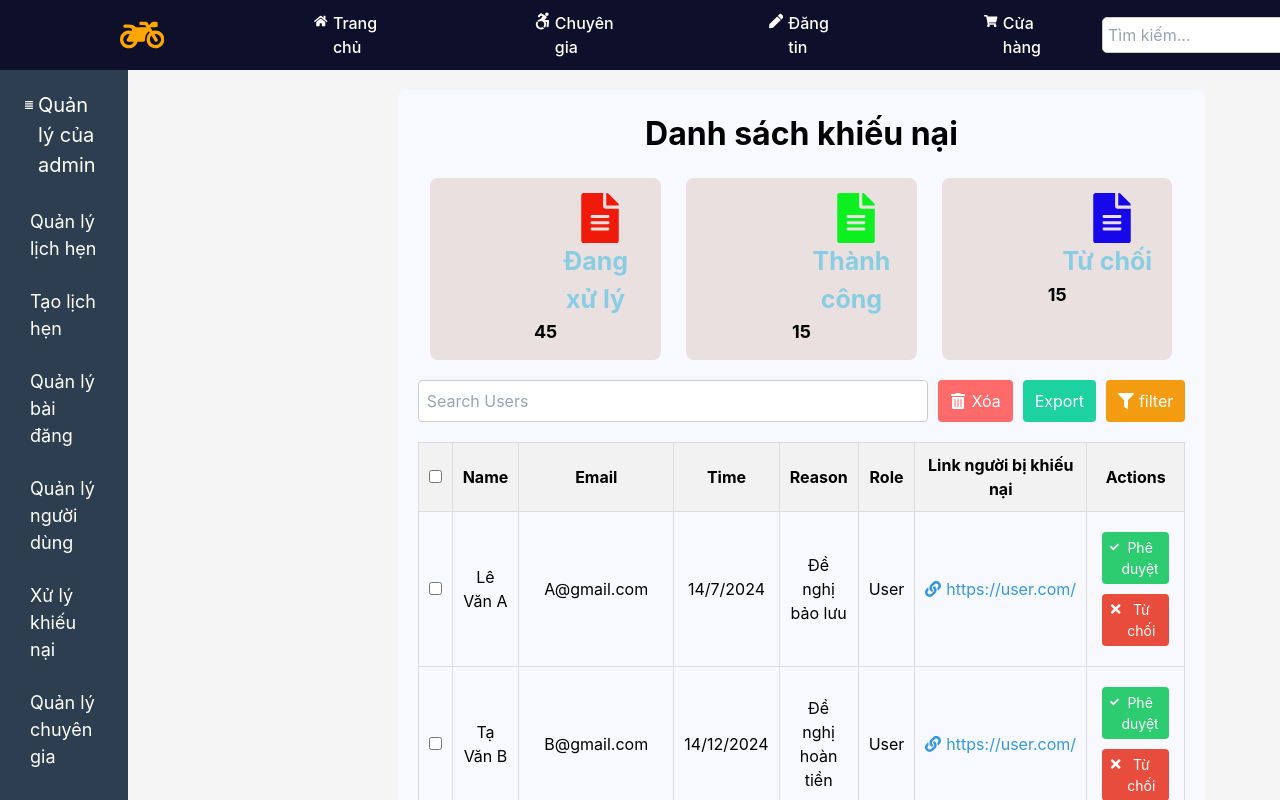
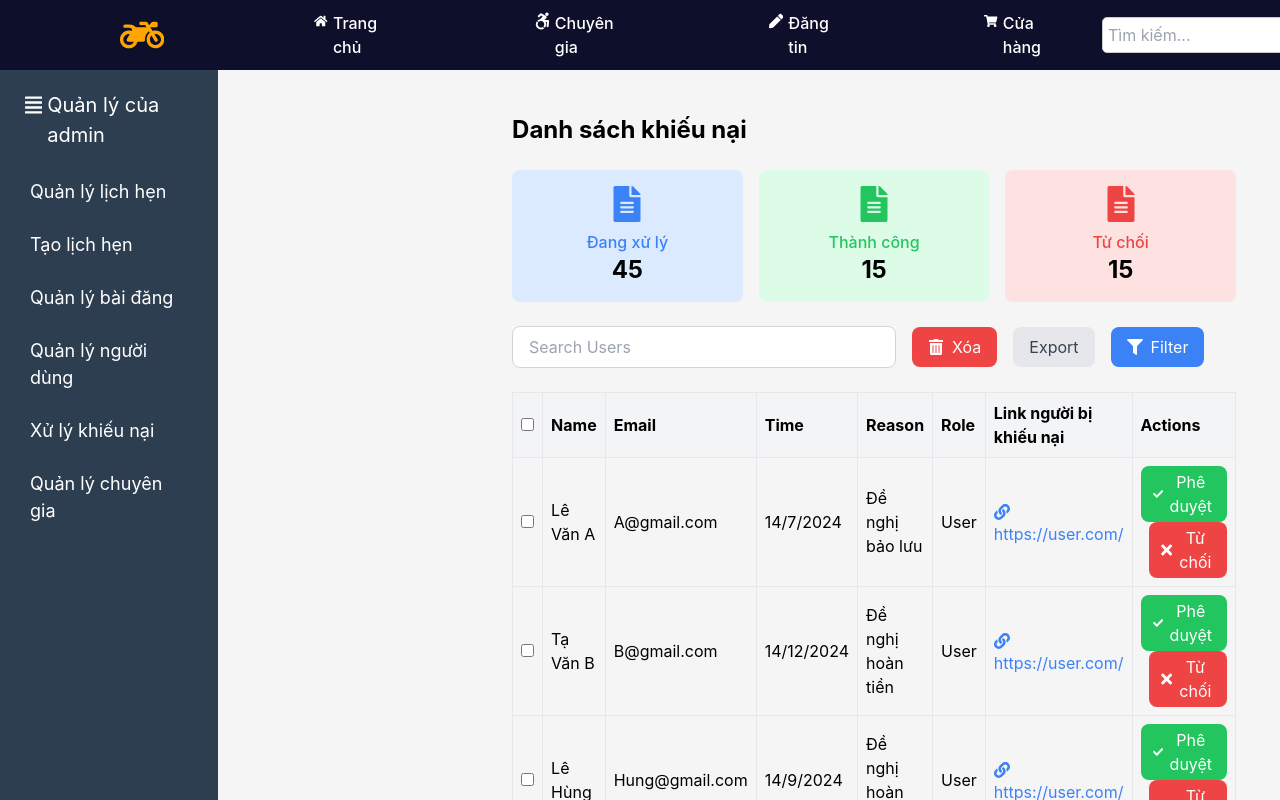
Before and after one commit to nhattruong23062002/MuaBanXeMayCu, a React (Create React App) app: page /admin/handle-complaints in a window 1280 px wide. Shown: the top 800 px of the page. Built offline with nearby package versions, Linux system fonts and the light colour scheme.

Commit message:
fix-bugts

```diff
--- a/src/components/AdBanner.js
+++ b/src/components/AdBanner.js
@@ -20,7 +20,7 @@ function AdBanner() {
     const timer = setTimeout(() => {
       setIsVisible(false);
       localStorage.setItem("hasSeenAdBanner", "true");
-    }, 10000);
+    }, 100000);
     return () => clearTimeout(timer);
   }, []);
 
--- a/src/pages/Admin-Page/HandleComplaints/index.js
+++ b/src/pages/Admin-Page/HandleComplaints/index.js
@@ -1,5 +1,4 @@
 import React, { useState } from "react";
-import "./HandleComplaints.css";
 import {
   FaTrashAlt,
   FaFilter,
@@ -10,7 +9,6 @@ import {
 } from "react-icons/fa";
 
 const HandleComplaints = () => {
-  // Dữ liệu mẫu
   const complaints = [
     {
       name: "Lê Văn A",
@@ -45,102 +43,107 @@ const HandleComplaints = () => {
       link: "https://user.com/",
     },
   ];
-  const [searchTerm, setSearchTerm] = useState(""); // Lưu từ khóa tìm kiếm
-  const [filteredData, setFilteredData] = useState(complaints); // Lưu dữ liệu được lọc
 
-  // Xử lý tìm kiếm
+  const [searchTerm, setSearchTerm] = useState("");
+  const [filteredData, setFilteredData] = useState(complaints);
+
   const handleSearch = (e) => {
     const value = e.target.value.toLowerCase();
     setSearchTerm(value);
-
-    // Lọc dữ liệu dựa trên ID và tiêu đề
     const filtered = complaints.filter(
       (item) =>
-        item.time.toLowerCase().includes(value) || // Lọc theo ID
-        item.name.toLowerCase().includes(value) // Lọc theo tiêu đề
+        item.time.toLowerCase().includes(value) ||
+        item.name.toLowerCase().includes(value)
     );
-
-    setFilteredData(filtered || []); // Cập nhật dữ liệu đã lọc
+    setFilteredData(filtered || []);
   };
 
   return (
-    <div className="handle-complaints-container">
-      <h2>Danh sách khiếu nại</h2>
+    <div className="p-6 max-w-7xl mx-auto">
+      <h2 className="text-2xl font-bold mb-6">Danh sách khiếu nại</h2>
+
       {/* Summary Cards */}
-      <div className="summary-cards-handle">
-        <div className="cards processing">
-          <FaFileAlt className="File-icon" />
-          <p className="text-process">Đang xử lý</p>
-          <h3>45</h3>
+      <div className="grid grid-cols-3 gap-4 mb-6">
+        <div className="bg-blue-100 p-4 rounded-lg flex flex-col items-center">
+          <FaFileAlt className="text-blue-500 text-4xl mb-2" />
+          <p className="text-blue-500 font-medium">Đang xử lý</p>
+          <h3 className="text-2xl font-bold">45</h3>
         </div>
-        <div className="cards success">
-          <FaFileAlt className="File-icon-success" />
-          <p className="text-process">Thành công</p>
-          <h3>15</h3>
+        <div className="bg-green-100 p-4 rounded-lg flex flex-col items-center">
+          <FaFileAlt className="text-green-500 text-4xl mb-2" />
+          <p className="text-green-500 font-medium">Thành công</p>
+          <h3 className="text-2xl font-bold">15</h3>
         </div>
-        <div className="cards rejected">
-          <FaFileAlt className="File-icon-reject" />
-          <p className="text-process">Từ chối</p>
-          <h3>15</h3>
+        <div className="bg-red-100 p-4 rounded-lg flex flex-col items-center">
+          <FaFileAlt className="text-red-500 text-4xl mb-2" />
+          <p className="text-red-500 font-medium">Từ chối</p>
+          <h3 className="text-2xl font-bold">15</h3>
         </div>
       </div>
 
       {/* Action Section */}
-      <div className="actions-handle">
+      <div className="flex items-center space-x-4 mb-6">
         <input
           type="text"
           placeholder="Search Users"
-          className="search-input-handle"
+          className="w-full max-w-sm px-4 py-2 border border-gray-300 rounded-lg focus:outline-none focus:ring-2 focus:ring-blue-500"
           value={searchTerm}
           onChange={handleSearch}
         />
-        <button className="delete-btn-handle">
-          <FaTrashAlt /> Xóa
+        <button className="flex items-center px-4 py-2 bg-red-500 text-white rounded-lg hover:bg-red-600">
+          <FaTrashAlt className="mr-2" /> Xóa
         </button>
-        <button className="export-btn-handle">Export</button>
-        <button className="filter-btn-handle">
-          <FaFilter /> filter
+        <button className="px-4 py-2 bg-gray-200 text-gray-700 rounded-lg hover:bg-gray-300">
+          Export
+        </button>
+        <button className="flex items-center px-4 py-2 bg-blue-500 text-white rounded-lg hover:bg-blue-600">
+          <FaFilter className="mr-2" /> Filter
         </button>
       </div>
 
       {/* Table */}
-      <table className="complaints-table">
+      <table className="w-full border-collapse border border-gray-200">
         <thead>
-          <tr>
-            <th>
+          <tr className="bg-gray-100">
+            <th className="border border-gray-200 p-2 text-left">
               <input type="checkbox" />
             </th>
-            <th>Name</th>
-            <th>Email</th>
-            <th>Time</th>
-            <th>Reason</th>
-            <th>Role</th>
-            <th>Link người bị khiếu nại</th>
-            <th>Actions</th>
+            <th className="border border-gray-200 p-2 text-left">Name</th>
+            <th className="border border-gray-200 p-2 text-left">Email</th>
+            <th className="border border-gray-200 p-2 text-left">Time</th>
+            <th className="border border-gray-200 p-2 text-left">Reason</th>
+            <th className="border border-gray-200 p-2 text-left">Role</th>
+            <th className="border border-gray-200 p-2 text-left">Link người bị khiếu nại</th>
+            <th className="border border-gray-200 p-2 text-left">Actions</th>
           </tr>
         </thead>
         <tbody>
           {filteredData.map((complaint, index) => (
-            <tr key={index}>
-              <td>
+            <tr key={index} className="hover:bg-gray-50">
+              <td className="border border-gray-200 p-2">
                 <input type="checkbox" />
               </td>
-              <td>{complaint.name}</td>
-              <td>{complaint.email}</td>
-              <td>{complaint.time}</td>
-              <td>{complaint.reason}</td>
-              <td>{complaint.role}</td>
-              <td>
-                <a href={complaint.link} target="_blank" rel="noreferrer">
-                  <FaLink /> {complaint.link}
+              <td className="border border-gray-200 p-2">{complaint.name}</td>
+              <td className="border border-gray-200 p-2">{complaint.email}</td>
+              <td className="border border-gray-200 p-2">{complaint.time}</td>
+              <td className="border border-gray-200 p-2">{complaint.reason}</td>
+              <td className="border border-gray-200 p-2">{complaint.role}</td>
+              <td className="border border-gray-200 p-2">
+                <a
+                  href={complaint.link}
+                  target="_blank"
+                  rel="noreferrer"
+                  className="text-blue-500 hover:underline"
+                >
+                  <FaLink className="inline mr-1" /> {complaint.link}
                 </a>
               </td>
-              <td className="action-buttons-handle">
-                <button className="approve-btn-handle">
-                  <FaCheck className="approve-icon" /> Phê duyệt
+              <td className="border border-gray-200 p-2 space-x-2">
+                <button className="flex items-center px-3 py-1 bg-green-500 text-white rounded-lg hover:bg-green-600">
+                  <FaCheck className="mr-1" /> Phê duyệt
                 </button>
-                <button className="reject-btn-handle">
-                  <FaTimes className="reject-icon" /> Từ chối
+                <button className="flex items-center px-3 py-1 bg-red-500 text-white rounded-lg hover:bg-red-600">
+                  <FaTimes className="mr-1" /> Từ chối
                 </button>
               </td>
             </tr>
--- a/src/pages/Admin-Page/ManageAppointments/AppointmentCard.js
+++ b/src/pages/Admin-Page/ManageAppointments/AppointmentCard.js
@@ -11,26 +11,23 @@ const AppointmentCard = ({
   status,
 }) => {
   return (
-    <div className="appointment-card">
-      <p>
-        <b>{id}</b> {name}
+    <div className="bg-white shadow-md rounded-lg p-4 mb-4 border border-gray-200">
+      <p className="font-bold text-gray-800 mb-2">
+        <span className="text-blue-500">#{id}</span> {name}
       </p>
-      <p>
-        <FaPhoneAlt style={{ color: "#007bff", marginRight: "5px" }} />{" "}
-        {/* Icon điện thoại */}
-        {phone}
+      <p className="flex items-center text-gray-700 text-lg mb-2">
+        <FaPhoneAlt className="text-blue-500 mr-2" /> {phone}
       </p>
-      <p>
-        <FaInfoCircle style={{ color: "#28a745", marginRight: "5px" }} />{" "}
-        {/* Icon trạng thái */}
-        {status}
+      <p className="flex items-center text-gray-700 text-lg mb-2">
+        <FaInfoCircle className="text-green-500 mr-2" /> {status}
       </p>
-      <p>
-        <FaClock style={{ color: "#f39c12", marginRight: "5px" }} />{" "}
-        {/* Icon thời gian */}
-        {time}
+      <p className="flex items-center text-gray-700 text-lg mb-2">
+        <FaClock className="text-yellow-500 mr-2" /> {time}
       </p>
-      <div className="initials" style={{ backgroundColor: color }}>
+      <div
+        className="w-10 h-10 flex items-center justify-center text-white text-lg font-bold rounded-full mt-4 mx-auto"
+        style={{ backgroundColor: color }}
+      >
         {initials}
       </div>
     </div>
```
Also changed, not shown: src/pages/Admin-Page/ManageAppointments/AppointmentTable.js (+21 -20 lines).
